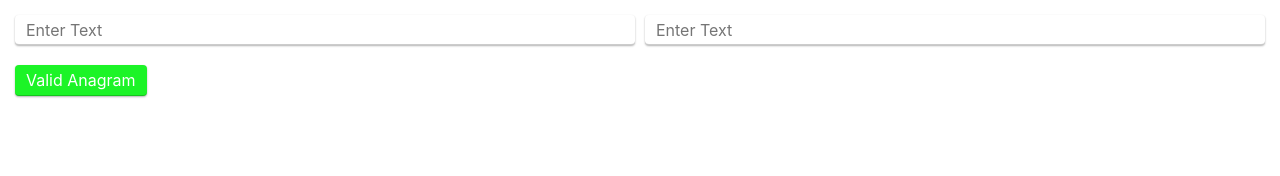
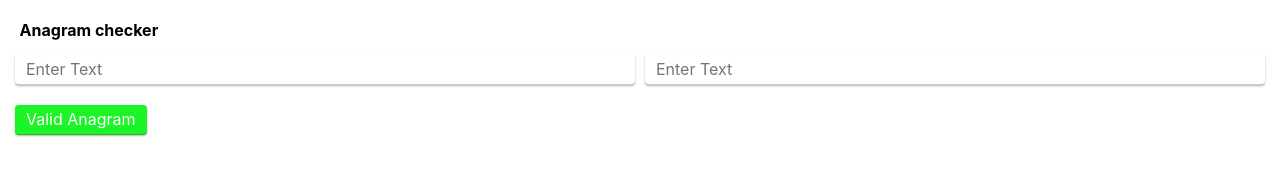
Before and after one commit to Creeper32605/anagram, a plain HTML site: page index.html in a window 1280 px wide. Drawn offline with Linux system fonts and the light colour scheme.

Commit message:
Add title

```diff
--- a/index.css
+++ b/index.css
@@ -9,6 +9,11 @@ body {
 	margin: 0;
 	width: 100%;
 	height: 100%;
+}
+#title {
+	padding: calc(10px + .6em);
+	padding-bottom: 0;
+	font-weight: bolder;
 }
 #inputs {
 	position: relative;
--- a/index.html
+++ b/index.html
@@ -6,6 +6,7 @@
 		<link rel="stylesheet" href="index.css">
 	</head>
 	<body>
+		<div id="title">Anagram checker</div>
 		<div id="inputs">
 			<input class="ana-input" id="ana1" placeholder="Enter Text" autocomplete="off">
 			<input class="ana-input" id="ana2" placeholder="Enter Text" autocomplete="off">
```
